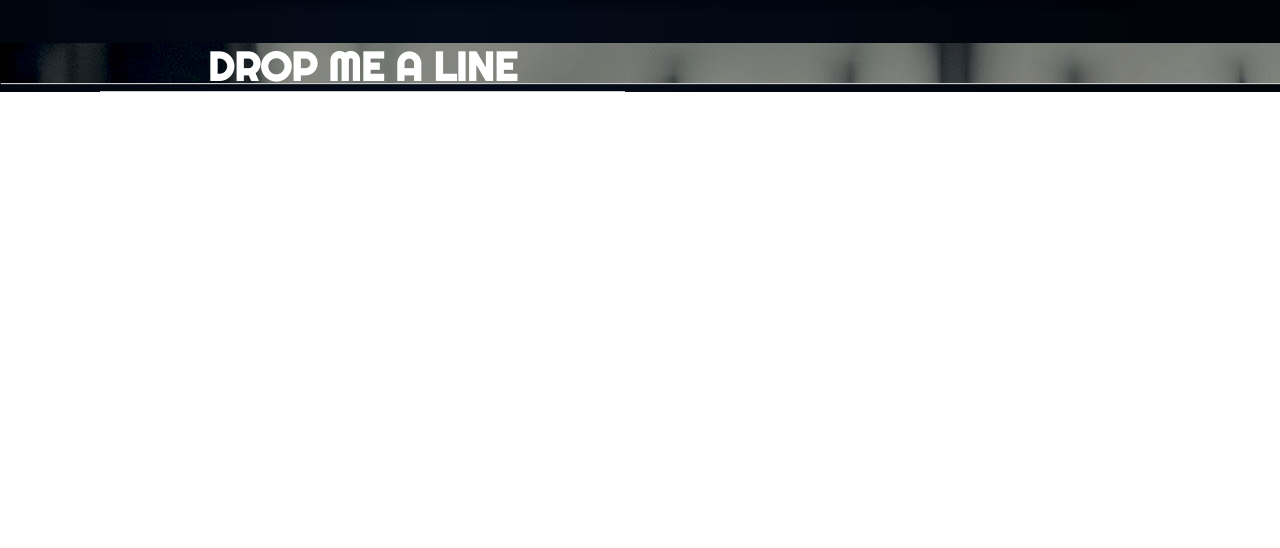
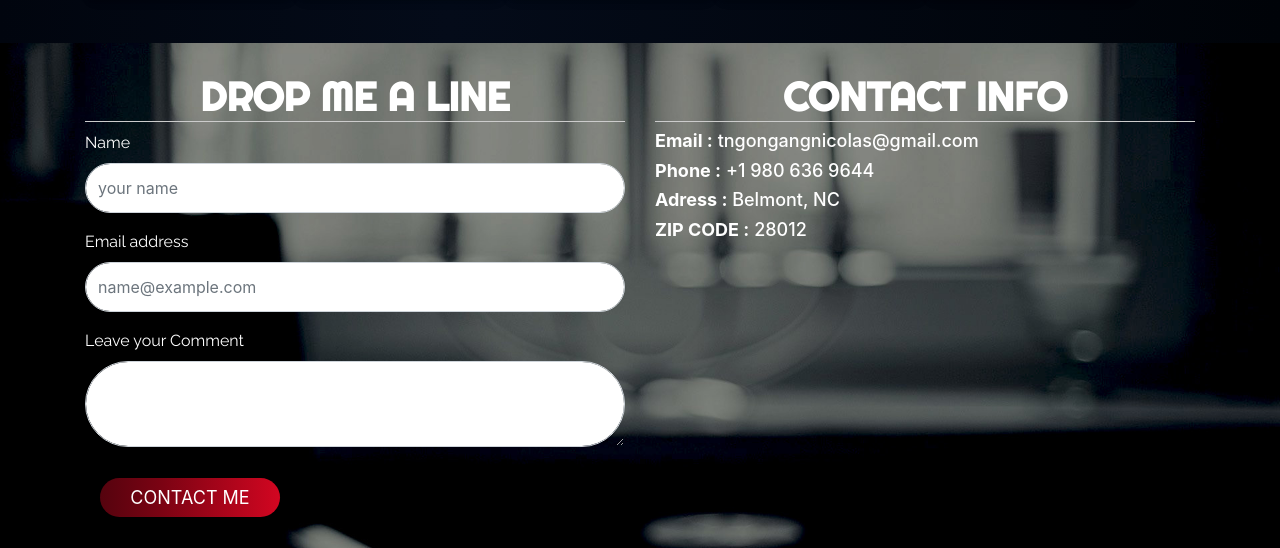
Before and after one commit to Nickswagg/My-Portfolio, a website: page index.html in a window 1280 px wide. Shown: the part 1706-2254 px from the top of the page. Before the commit the page ends 1798 px from the top, so only its background shows below. Drawn offline with nearby package versions, Linux system fonts and the light colour scheme; a web font is replaced by a local one.

Commit message:
new changes

```diff
--- a/css/style.css
+++ b/css/style.css
@@ -28,7 +28,7 @@ background: linear-gradient(90deg, rgba(1,5,14,1) 0%, rgba(4,11,25,1) 35%, rgba(
 .bg-dark
 {
 	background: rgb(1,5,14);
-background: linear-gradient(90deg, rgba(1,5,14,1) 0%, rgba(4,11,25,1) 35%, rgba(0,3,8,1) 100%);
+    background: linear-gradient(90deg, rgba(1,5,14,1) 0%, rgba(4,11,25,1) 35%, rgba(0,3,8,1) 100%);
 	box-shadow: 1px 1px 1px #cccccc;
 }
 
@@ -206,9 +206,45 @@ background: linear-gradient(90deg, rgba(133,2,19,1) 0%, rgba(124,3,19,1) 35%, rg
 .foot
 {
  background-color: #ffffff;
- height: 40px;
+ height: auto;
  margin-top:540px;
  background-image: url("../images/164628.jpg");
+ background-attachment: fixed;
+ background-repeat: no-repeat;
+ background-size: cover;
+}
+label
+{
+  font-family: 'Raleway', sans-serif;
+  color: #ffffff;
+}
+.form-control
+{
+	height: 50px;
+	border-radius:50px;
+}
+.contact
+{
+	background: rgb(85,3,14);
+	background: linear-gradient(90deg, rgba(85,3,14,1) 0%, rgba(124,3,19,1) 35%, rgba(210,6,33,1) 100%);
+	color: #ffffff;
+	border-radius: 50px;
+	font-size: 18px;
+	border-style: none;
+	margin:15px;
+	width: 180px;
+}
+
+.contact:hover
+{
+	background: rgb(1,5,14);
+	background: linear-gradient(90deg, rgba(1,5,14,1) 0%, rgba(4,11,25,1) 35%, rgba(0,3,8,1) 100%);
+	color: #ffffff;
+	border-radius: 50px;
+	font-size: 18px;
+	border-style: none;
+	margin:15px;
+	width: 180px;
 }
 /* END PORTFOLIO */
 
--- a/index.html
+++ b/index.html
@@ -18,8 +18,10 @@
   <link href="https://fonts.googleapis.com/css?family=Playfair+Display&display=swap" rel="stylesheet">
   <link href="https://fonts.googleapis.com/css?family=Righteous&display=swap" rel="stylesheet">
   <link href="css/style.css" rel="stylesheet">
+  <link rel="stylesheet" href="https://cdnjs.cloudflare.com/ajax/libs/font-awesome/4.7.0/css/font-awesome.min.css">
+
   <script src="//netdna.bootstrapcdn.com/bootstrap/3.0.0/js/bootstrap.min.js"></script>
-<script src="//code.jquery.com/jquery-1.11.1.min.js"></script>
+  <script src="//code.jquery.com/jquery-1.11.1.min.js"></script>
 
 </head>
 
@@ -215,16 +217,45 @@
 </div>
 <!--End of Portfolio -->
 
-<div class="container-fluid foot">
+<section class="foot">
 	<div class="container">
-		<div class="col-lg-6">
-			<h1 class="intro-title" style="text-align: center;">DROP ME A LINE</h1>
+		<div class="row">
+			 <div class="col-lg-6">
+				<h1 class="intro-title" style="text-align: center;">DROP ME A LINE</h1>
+				<form>
+			          <div class="form-group tracking-in-expand">
+			            <label for="Name">Name</label>
+			            <input type="text" class="form-control" id="Name" placeholder="your name">
+			          </div>
 
+			          <div class="form-group tracking-in-expand">
+			            <label for="email">Email address</label>
+			            <input type="email" class="form-control" id="email" placeholder="name@example.com">
+			          </div>
+
+
+			          <div class="form-group tracking-in-expand">
+			            <label for="comment">Leave your Comment</label>
+			            <textarea class="form-control" id="comment" rows="3"></textarea>
+			          </div>
+
+			          <div class="form-group tracking-in-expand">
+			            <button type="submit" class="btn btn-primary contact">CONTACT ME</button>
+			          </div>
+     			</form>
+			 </div>
+			 <div class="col-lg-6">
+				<h1 class="intro-title" style="text-align: center;">CONTACT INFO</h1>
+				<h3 style="color: #ffffff; font-size: 18px;"><strong>Email :</strong> tngongangnicolas@gmail.com </h3>
+				<h3 style="color: #ffffff; font-size: 18px;"><strong>Phone :</strong> +1 980 636 9644</h3>
+				<h3 style="color: #ffffff; font-size: 18px;"><strong>Adress :</strong> Belmont, NC </h3>
+				<h3 style="color: #ffffff; font-size: 18px;"><strong>ZIP CODE :</strong> 28012 </h3>
+
+
+			 </div>
 		</div>
-
 	</div>
-
-</div>
+</section>
 
 <!-- Bootstrap core JavaScript -->
 <script src="vendor/jquery/jquery.slim.min.js"></script>
```
